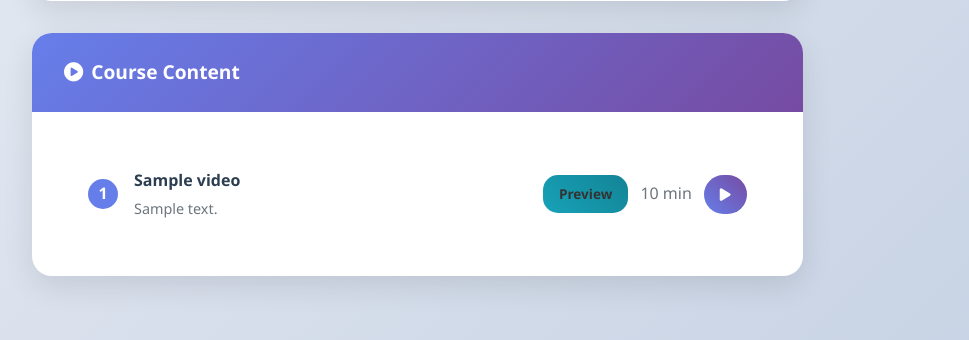
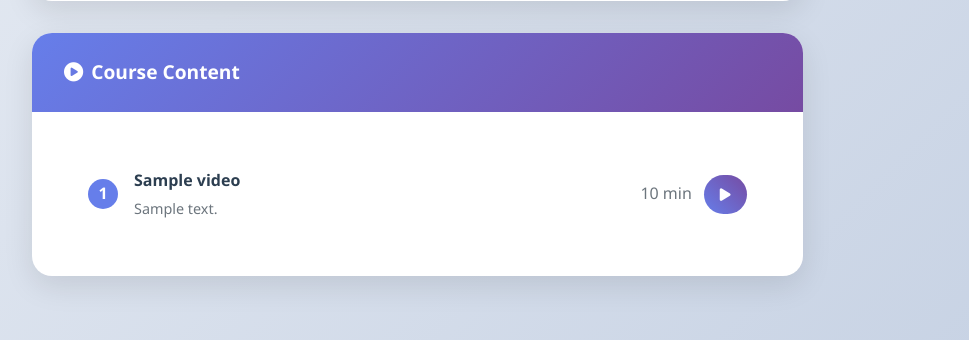
Before and after one commit to raihanakbr/course-craft, a Django app: a page that uses templates/main/course_detail.html in a window 1280 px wide. Shown: the part 1100-1440 px from the top of the page, without its empty margins (24-993 px from the left). Run offline with Django 5.2, Linux system fonts and the light colour scheme; tables that the repository leaves empty hold one stand-in row (values such as "Sample post"); grey boxes marked "Sample" are stand-in pictures; some libraries are stand-ins or nearby versions.

Commit message:
chore: minor fixes on course detail

```diff
--- a/templates/main/course_detail.html
+++ b/templates/main/course_detail.html
@@ -737,9 +737,6 @@
                                                 {% endif %}
                                             </div>
                                             <div class="d-flex align-items-center gap-3">
-                                                {% if video.is_preview %}
-                                                    <span class="badge bg-info">Preview</span>
-                                                {% endif %}
                                                 <span class="text-muted small">{{ video.duration_minutes }} min</span>
                                                 {% if video.is_preview or has_access %}
                                                     <a href="{% url 'video_detail' course.slug video.slug %}" class="btn btn-primary btn-sm">
```
